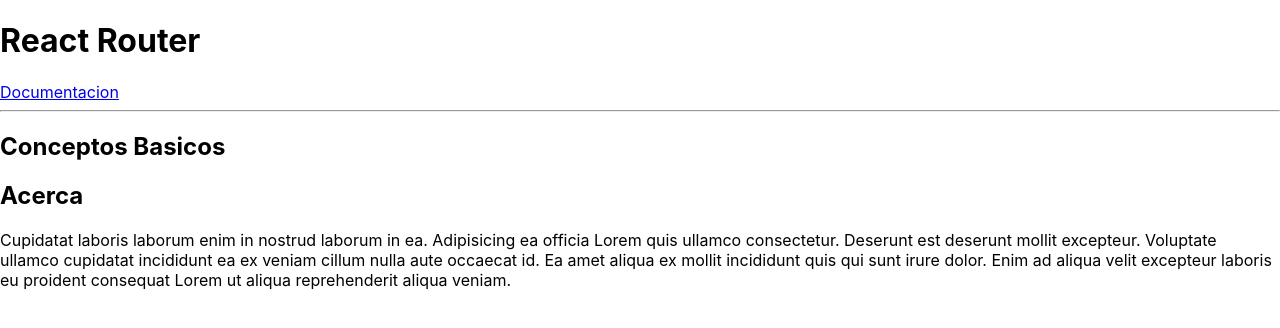
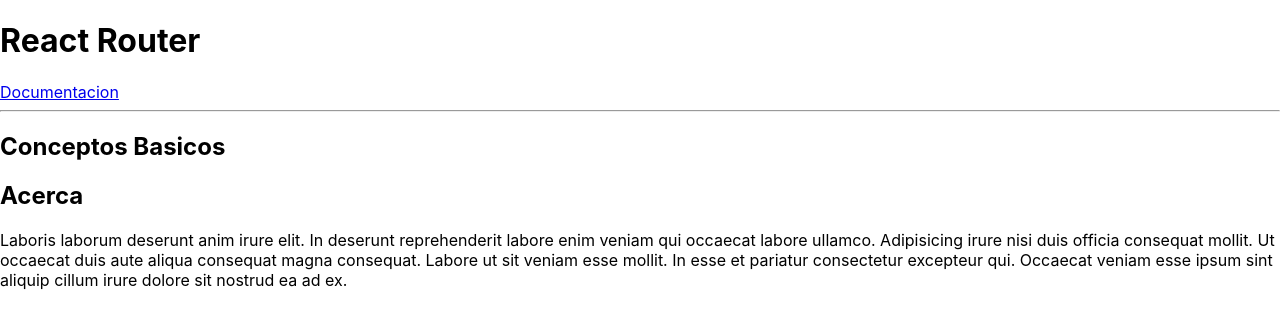
Before and after one commit to nicolaymh/ConceptsRouterV5, a React (Create React App) app: page /acerca in a window 1280 px wide. Shown: the top 328 px of the page. Built offline with nearby package versions, Linux system fonts and the light colour scheme; the HTML template or start-up script is replaced by a standard one.

Commit message:
Manejo cuando la ruta no se encuentra.

```diff
--- a/src/components/ConceptosBasicos.js
+++ b/src/components/ConceptosBasicos.js
@@ -1,6 +1,8 @@
 import { BrowserRouter as Router, Route, Switch } from 'react-router-dom';
 import { Acerca } from '../pages/Acerca';
 import { Contacto } from '../pages/Contacto';
+import { Error404 } from '../pages/Error404';
+import { Home } from '../pages/Home';
 
 export const ConceptosBasicos = () => {
     return (
@@ -9,42 +11,12 @@
 
             <Router>
                 <Switch>
-                    <Route exact path='/'>
-                        <h3>Home</h3>
-                        <p>Bienvenid@s al tema de las Rutas en React</p>
-                    </Route>
-                    <Route exact path='/acerca'>
-                        <Acerca />
-                        <p>
-                            Cupidatat laboris laborum enim in nostrud laborum in
-                            ea. Adipisicing ea officia Lorem quis ullamco
-                            consectetur. Deserunt est deserunt mollit excepteur.
-                            Voluptate ullamco cupidatat incididunt ea ex veniam
-                            cillum nulla aute occaecat id. Ea amet aliqua ex
-                            mollit incididunt quis qui sunt irure dolor. Enim ad
-                            aliqua velit excepteur laboris eu proident consequat
-                            Lorem ut aliqua reprehenderit aliqua veniam.
-                        </p>
-                    </Route>
-                    {/* <Route exact path='/contacto' component={Contacto} /> */}
-                    <Route
-                        path='/contacto'
-                        children={
-                            <>
-                                <Contacto />
-                                <p>
-                                    Irure voluptate qui sint eiusmod. Laborum
-                                    consectetur sint laborum veniam
-                                    reprehenderit ullamco minim mollit.
-                                    Voluptate cillum voluptate velit consectetur
-                                    enim culpa ad. Est esse do cupidatat amet ut
-                                    amet Lorem aliquip. Velit amet eu nostrud
-                                    sunt pariatur cillum nisi magna labore
-                                    fugiat aute nulla id.
-                                </p>
-                            </>
-                        }
-                    />
+                    <Route exact path='/' component={Home} />
+                    <Route exact path='/acerca' component={Acerca} />
+                    <Route exact path='/contacto' component={Contacto} />
+
+                    {/* //* Manejo de de ruta que no se encuentre. Esta ruta tiene que estar cargada al final. Se usa el comodin * y no se le coloca exact  */}
+                    <Route path='*' component={Error404} />
                 </Switch>
             </Router>
         </div>
--- a/src/pages/Acerca.js
+++ b/src/pages/Acerca.js
@@ -4,6 +4,15 @@
     return (
         <div>
             <h2>Acerca</h2>
+            <p>
+                Laboris laborum deserunt anim irure elit. In deserunt
+                reprehenderit labore enim veniam qui occaecat labore ullamco.
+                Adipisicing irure nisi duis officia consequat mollit. Ut
+                occaecat duis aute aliqua consequat magna consequat. Labore ut
+                sit veniam esse mollit. In esse et pariatur consectetur
+                excepteur qui. Occaecat veniam esse ipsum sint aliquip cillum
+                irure dolore sit nostrud ea ad ex.
+            </p>
         </div>
     );
 };
--- /dev/null
+++ b/src/pages/Error404.js
@@ -0,0 +1,10 @@
+import React from 'react';
+
+export const Error404 = () => {
+    return (
+        <div>
+            <h3>Error 404</h3>
+            <p>Not Found</p>
+        </div>
+    );
+};
--- /dev/null
+++ b/src/pages/Home.js
@@ -0,0 +1,10 @@
+import React from 'react';
+
+export const Home = () => {
+    return (
+        <div>
+            <h3>Home</h3>
+            <p>Bienvenid@s al tema de las Rutas en React</p>
+        </div>
+    );
+};
```
